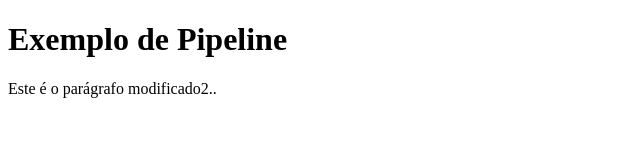
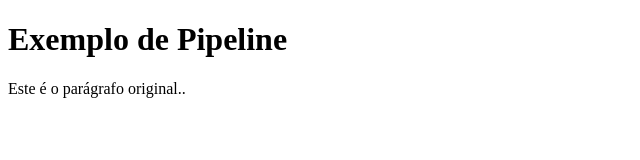
Before and after one commit to paulatoledop/exemplo_pipeline, a website: page index.html in a window 1280 px wide. Shown: the full height of the page, 0-640 px from the left. Drawn offline with Linux system fonts and the light colour scheme.

Commit message:
Preparação para aula 2026-1

```diff
--- a/index.html
+++ b/index.html
@@ -7,6 +7,6 @@
 </head>
 <body>
     <h1>Exemplo de Pipeline</h1>
-<p>Este é o parágrafo modificado2.. </p>
+<p>Este é o parágrafo original.. </p>
 </body>
 </html>
```
